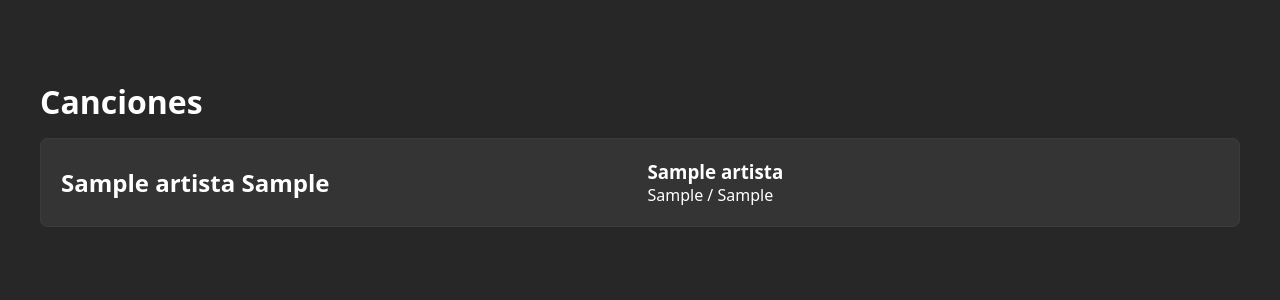
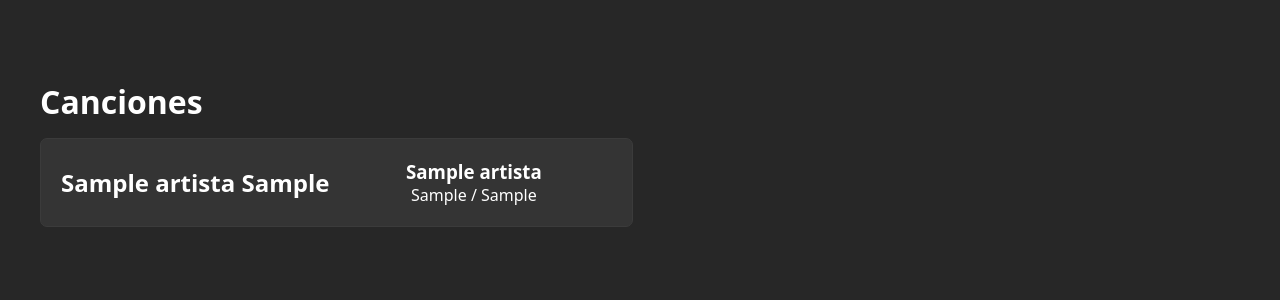
Before and after one commit to Exaedro/cancaos, a PHP site: page / in a window 1280 px wide. Shown: the top 300 px of the page. Run offline with PHP 8.4, Linux system fonts and the light colour scheme; tables that the repository leaves empty or names only in its code hold one stand-in row (values such as "Sample post").

Commit message:
style.css updated

```diff
--- a/style.css
+++ b/style.css
@@ -20,12 +20,16 @@ h1 {
     margin-bottom: 15px;
 }
 
+.canciones {
+    display: grid;
+    grid-template-columns: 1fr 1fr;
+    gap: 15px;
+}
+
 .cancion {
     display: grid;
     grid-template-columns: 1fr 1fr;
-    gap: 15px;
     border-radius: 7px;
-    margin-bottom: 15px;
     border: 1px solid rgb(59, 59, 59);
     background-color: rgb(52, 52, 52);
     padding: 20px;
@@ -36,7 +40,11 @@ h1 {
     background-color: rgb(70, 70, 70);
 }
 
-.cancion .artista {
+.cancion .artista, .cancion .cancion-body {
     display: flex;
     align-items: center;
 }
+
+.cancion .cancion-body {
+    flex-direction: column;
+}
```
